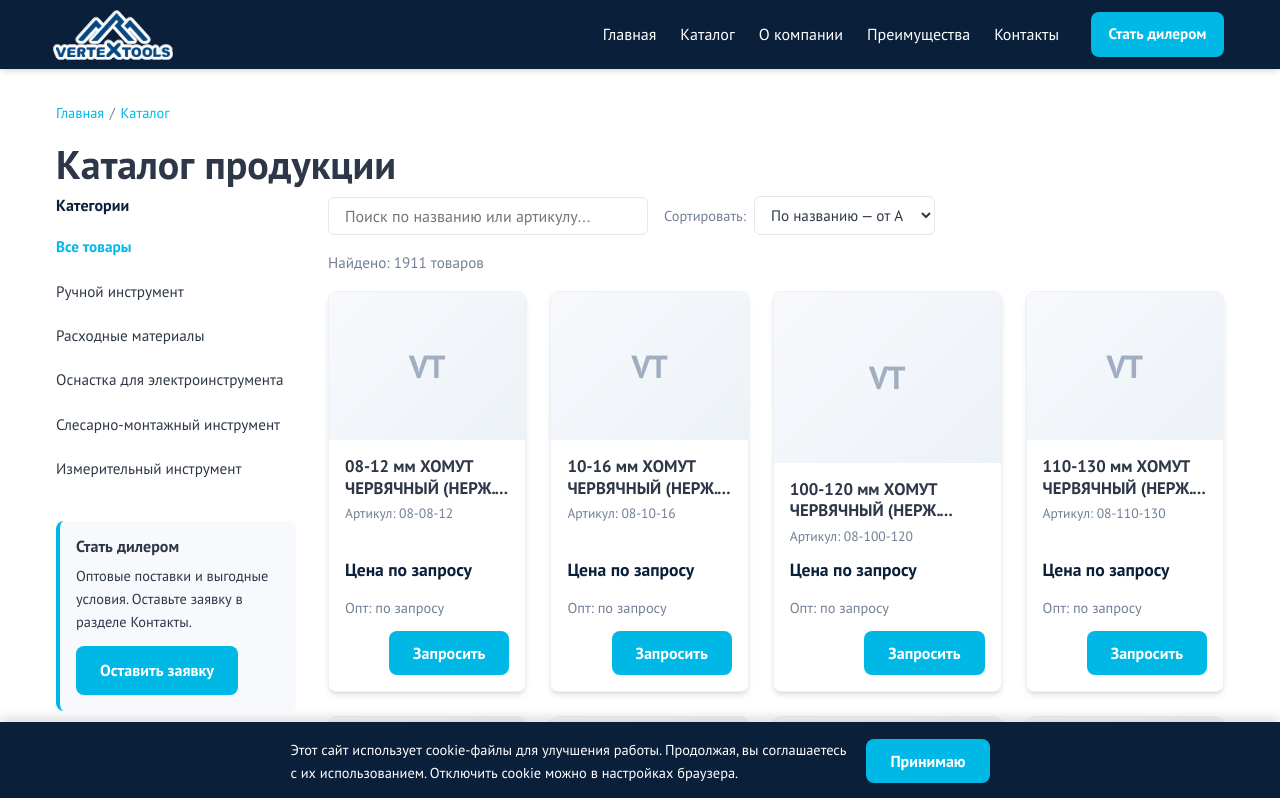
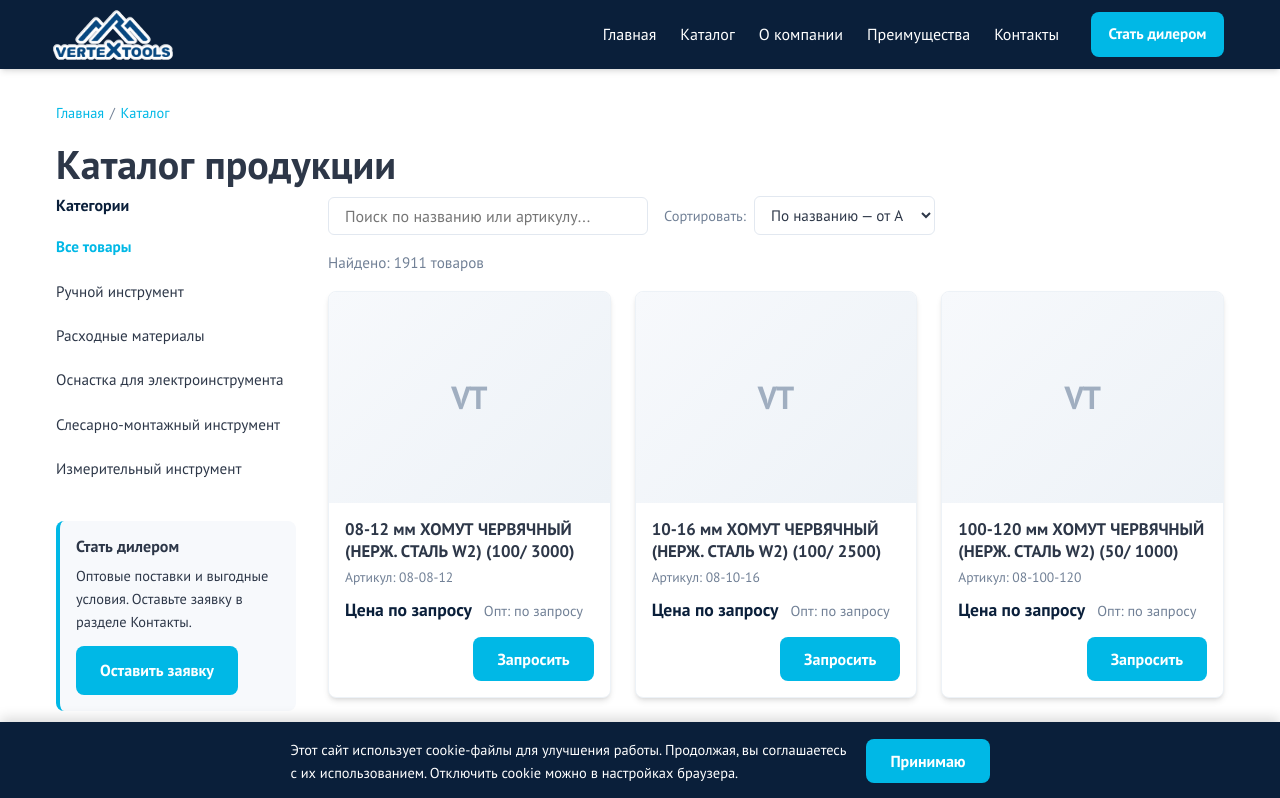
Before and after one commit to S3gaM3/toolshop, a React (Vite) app: page /toolshop/catalog in a window 1280 px wide. Shown: the top 798 px of the page. Built offline with nearby package versions, Linux system fonts and the light colour scheme.

Commit message:
fix bugs in 2.0.1

```diff
--- a/src/App.css
+++ b/src/App.css
@@ -964,7 +964,7 @@
 
 @media (min-width: 1200px) {
   .catalog-page__list {
-    grid-template-columns: repeat(4, 1fr);
+    grid-template-columns: repeat(3, 1fr);
   }
 }
 
--- a/src/components/Contacts.tsx
+++ b/src/components/Contacts.tsx
@@ -8,7 +8,6 @@
   const [errorText, setErrorText] = useState<string>('');
   const [formData, setFormData] = useState({ name: '', phone: '', email: '', message: '' });
   const officeAddressDisplay = '117519, г. Москва, Варшавское шоссе, д.148, каб. 402';
-  const officeAddressQuery = 'Москва, Варшавское шоссе, 148';
   // Coords are used to put an explicit pin on the building.
   // Source: open web directory listings for "Варшавское шоссе, 148" (may need уточнение под строение/корпус).
   const officeCoords = { lat: 55.60102, lon: 37.602526 };
```
